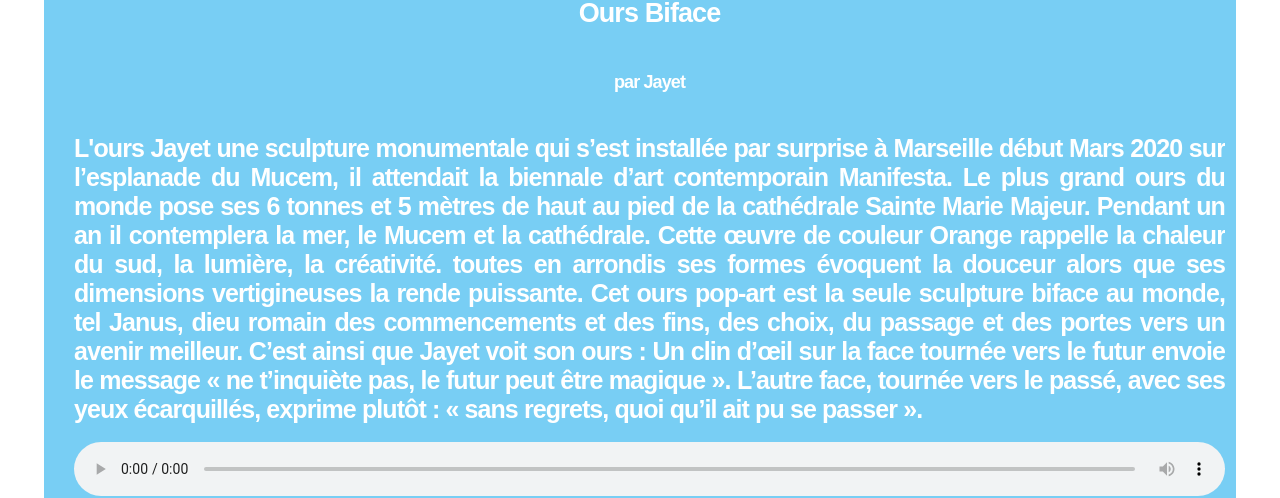
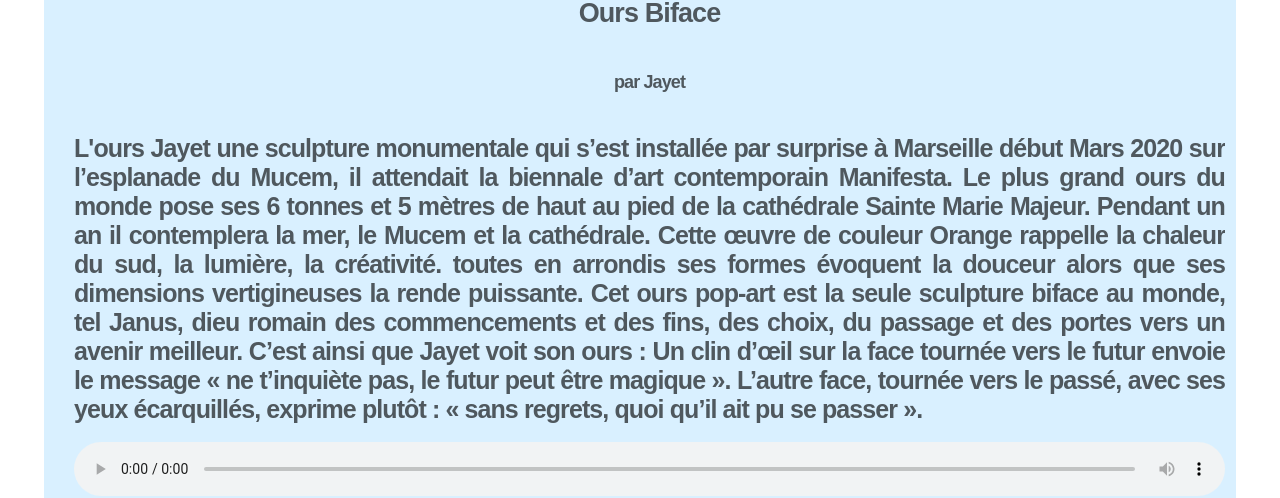
Before and after one commit to Bouloute/ArtNJoliette, a React (Create React App) app: page /art/1 in a window 1280 px wide. Shown: the part 549-1047 px from the top of the page. Built offline with nearby package versions, Linux system fonts and the light colour scheme; grey boxes are pictures that could not be loaded.

Commit message:
small work

```diff
--- a/src/Button.css
+++ b/src/Button.css
@@ -78,7 +78,7 @@
     margin: auto;
     margin-bottom: 2em;
     padding: 20px;
-    background-color: rgb(120 206 244);
+    background-color: var(--buttons);
     border-radius: 7px;
     font-size: 18px;
     font-weight: 700;
@@ -125,7 +125,6 @@
 .art-content {
     width: 100%;
     padding-left: 10px;
-    color: #fff;
     overflow: hidden;
     text-align: center;
 }
--- a/src/components/Art.js
+++ b/src/components/Art.js
@@ -27,7 +27,7 @@
                                 <h2>{this.props.name}</h2>
 
                                 <div className="art-see">
-                                    par {this.props.artist.name}
+                                    par <a href={"/artists/" +this.props.artist.id}>{this.props.artist.name}</a>
                                 </div>
                                 <br/>
                                 <div className="art-sum">
--- a/src/data/data.js
+++ b/src/data/data.js
@@ -2,7 +2,7 @@
     {
         "id": 1,
         "name": "Ours Biface",
-        "description": "L'ours Jayet une sculpture monumentale qui s’est installée par surprise à Marseille début Mars 2020 sur l’esplanade du Mucem, il attendait la biennale d’art contemporain Manifesta. Le plus grand ours du monde pose ses 6 tonnes et 5 mètres de haut au pied de la cathédrale Sainte Marie Majeur. Pendant un an il contemplera la mer, le Mucem et la cathédrale. Cette œuvre de couleur Orange rappelle la chaleur du sud, la lumière, la créativité. toutes en arrondis ses formes évoquent la douceur alors que ses dimensions vertigineuses la rende puissante. Cet ours pop-art est la seule sculpture biface au monde, tel Janus, dieu romain des commencements et des fins, des choix, du passage et des portes vers un avenir meilleur. C’est ainsi que Jayet voit son ours : Un clin d’œil sur la face tournée vers le futur envoie le message « ne t’inquiète pas, le futur peut être magique ». L’autre face, tournée vers le passé, avec ses yeux écarquillés, exprime plutôt : « sans regrets, quoi qu’il ait pu se passer ».",
+        "description": "L'ours Jayet une sculpture monumentale qui s’est installée par surprise à Marseille début Mars 2020 sur l’esplanade du Mucem, il attendait la biennale d’art contemporain Manifesta. \n Le plus grand ours du monde pose ses 6 tonnes et 5 mètres de haut au pied de la cathédrale Sainte Marie Majeur. Pendant un an il contemplera la mer, le Mucem et la cathédrale. Cette œuvre de couleur Orange rappelle la chaleur du sud, la lumière, la créativité. toutes en arrondis ses formes évoquent la douceur alors que ses dimensions vertigineuses la rende puissante. Cet ours pop-art est la seule sculpture biface au monde, tel Janus, dieu romain des commencements et des fins, des choix, du passage et des portes vers un avenir meilleur. C’est ainsi que Jayet voit son ours : Un clin d’œil sur la face tournée vers le futur envoie le message « ne t’inquiète pas, le futur peut être magique ». L’autre face, tournée vers le passé, avec ses yeux écarquillés, exprime plutôt : « sans regrets, quoi qu’il ait pu se passer ».",
         "description_audio": "https://firebasestorage.googleapis.com/v0/b/art-n-joliette.appspot.com/o/Ours%20Biface%2FVocal-pr%C3%A9sentation-Ours-biface.mp3?alt=media&token=f1bcd1d0-064e-4276-93fb-3088dc76d2f1",
         "images": [
             "https://firebasestorage.googleapis.com/v0/b/art-n-joliette.appspot.com/o/Ours%20Biface%2Fourse.jpg?alt=media&token=92778884-ff46-42a4-9d35-126afd0fbc74",
```
Also changed, not shown: 1 other file (tests, documents, lock files or other folders).
